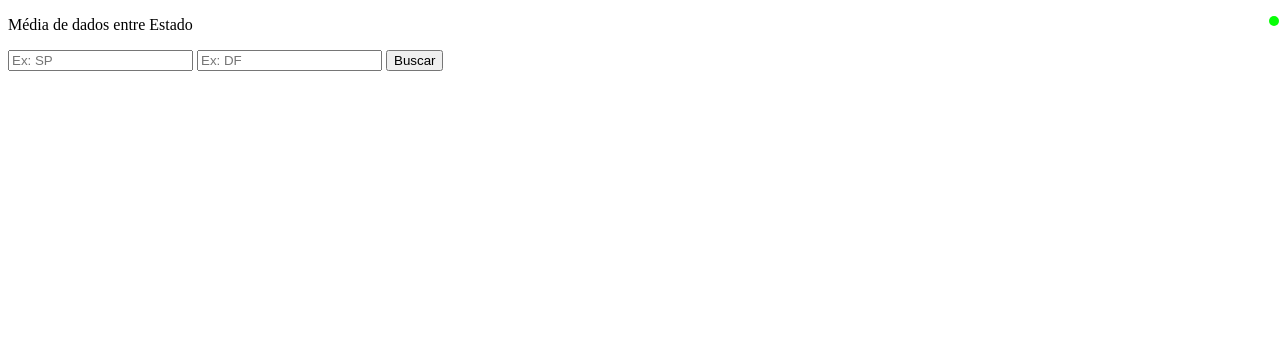
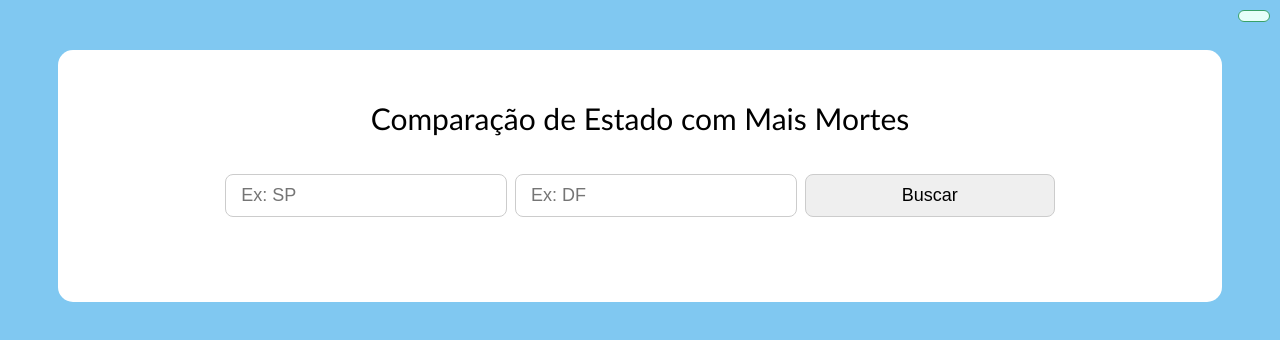
Before and after one commit to Lamd31/minha-api-covid, a plain HTML site: page Index.html in a window 1280 px wide. Drawn offline with Linux system fonts and the light colour scheme; no server answers.

Commit message:
site feito

```diff
--- a/Index.html
+++ b/Index.html
@@ -7,17 +7,22 @@
     <title>Conhecimento Covid</title>
 </head>
 <body>
-    <p id="statusApi"></p>
 
-    <p>Média de dados entre Estado</p>
-    <input id="estado1" placeholder="Ex: SP">
-    <input id="estado2" placeholder="Ex: DF">
+        <p id="statusApi"></p>
 
-    <button id="btnBuscar">Buscar</button>
 
-    <p id="resultado1"></p>
-    <p id="resultado2"></p>
-    <!-- <p id="resultado3"></p> -->
+    <div id="comparacao">
+        <p id="titulo">Comparação de Estado com Mais Mortes</p>
+
+    <div id="buscar">
+        <input id="estado1" placeholder="Ex: SP">
+        <input id="estado2" placeholder="Ex: DF">
+        <button id="btnBuscar">Buscar</button>
+    </div>
+    <p id="resultado"></p>
+    </div>
+
+
 
     <script src="script.js"></script>
 </body>
--- a/script.js
+++ b/script.js
@@ -1,7 +1,6 @@
 const inputEstado1 = document.querySelector("#estado1");
 const inputEstado2 = document.querySelector("#estado2");
 const btnBuscar = document.querySelector("#btnBuscar");
-// const resultado3 = document.querySelector("#resultado3");
 
 let estadoAtual = ""
 let morteAtual = 0
@@ -69,15 +68,6 @@ function encontrarDados2(nomeEstado2){
     })
 
 };
-// encontrarDados1();
-// encontrarDados2();
-
-
-// function mediaEstados(){
-//     if(morteApi1>morteApi2){
-//         resultado1.innerHTML = ``
-//     }
-// };
 
 
 
@@ -91,14 +81,10 @@ function exibirEstado(busca){
 
 function exibirCasos(estado, morte){
 
-    const resultado1 = document.querySelector("#resultado1");
+    const resultado = document.querySelector("#resultado");
     if(morte>morteAtual){
         morteAtual=morte
         estadoAtual=estado
     }
-    resultado1.innerHTML = `O estado ${estadoAtual} teve ${morteAtual} mortes`
+    resultado.innerHTML = `O estado ${estadoAtual} teve mais mortes, foram ${morteAtual}☠️`
 }
-
-// function exibirCasos2( estadoApi2, morteApi2){
-//     resultado2.innerHTML = `${estadoApi2} ${morteApi2}`
-//
--- a/style.css
+++ b/style.css
@@ -1,10 +1,57 @@
+body{
+    background-color: rgb(128, 200, 241);
+}
 #statusApi{
-    position: absolute;
-    right: 1px;
+    position: fixed;
+     top: 10px;       /* Distância do topo da tela  */
+    right: 10px;
     display: inline-flex;
     justify-content: center;
     margin: 0px;
-    padding:  5px;
-    border-radius: 5px;
-    background-color: rgb(7, 255, 7);
+    padding:  2px;
+    color: rgb(2, 109, 2);
+    background-color: #e6fffa;
+    border: 1px solid #38a169;
+    padding: 5px 15px;
+    border-radius: 20px;
+    font-size: 14px;
+    font-weight: bold;
 }
+
+#comparacao{
+    margin: 50px;
+    padding: 20px;
+    display: flex;
+    flex-direction: column;
+    align-items: center;
+    justify-content: center;
+    background-color: white;
+    gap: 5px;
+    font-family: 'Trebuchet MS', 'Lucida Sans Unicode', 'Lucida Grande', 'Lucida Sans', Arial, sans-serif;
+    border-radius: 15px;
+    font-size: 30px;
+}
+
+#buscar input, #btnBuscar {
+    padding: 10px 15px;    /* Aumenta o preenchimento interno */
+    font-size: 18px;       /* Tamanho da letra */
+    border-radius: 8px;    /* Bordas mais arredondadas */
+    border: 1px solid #ccc; /* Uma borda mais sutil */
+    width: 250px;          /* Define uma largura padrão para todos ficarem iguais */
+}
+
+
+#resultado{
+
+    color: red;
+}
+
+@media (max-width: 600px) {
+    #buscar {
+        flex-direction: column;
+        width: 100%;
+    }
+    input, #btnBuscar {
+        width: 100%; /* Ocupa a largura toda no celular */
+    }
+}
```
